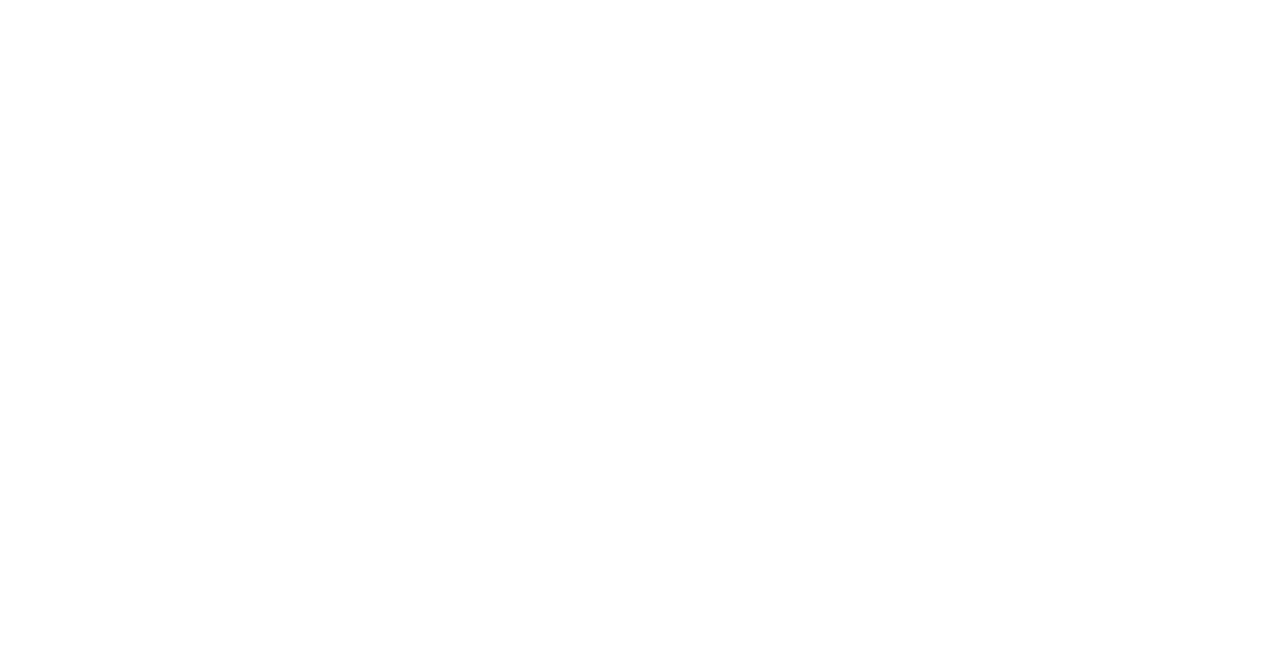
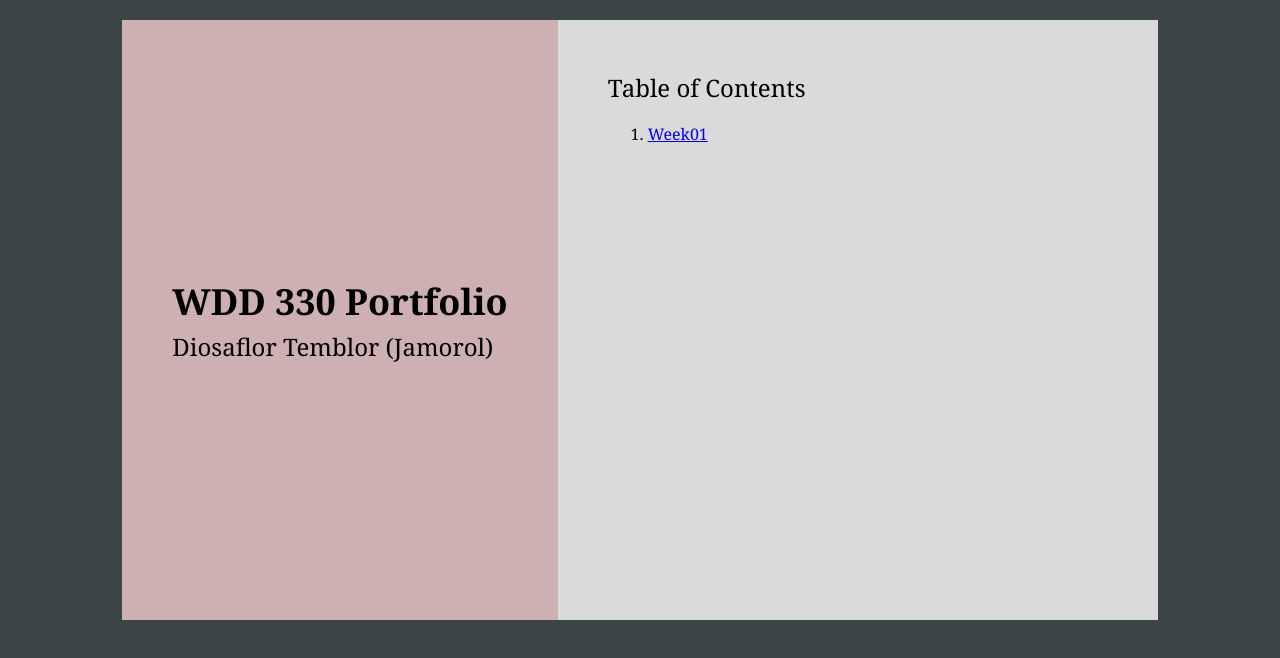
Before and after one commit to diosatem/mobile-apps, a plain HTML site: page index.html in a window 1280 px wide. Drawn offline with Linux system fonts and the light colour scheme.

Commit message:
added css

```diff
--- /dev/null
+++ b/css/main.css
@@ -0,0 +1,43 @@
+body {
+    background-color: #3C4547;
+    font-family: Cambria, Cochin, Georgia, Times, 'Times New Roman', serif;
+    line-height: 1.5;
+    font-size: 16px;
+margin: 0 auto;
+}
+
+h1, h2 {
+    margin: 0;
+}
+
+h1 {
+    font-size: 36px;
+}
+
+h2 {
+    font-weight: 300;
+}
+
+section {
+    display: flex;
+padding: 20px;
+justify-content: center;
+align-items: center;
+}
+
+section div {
+    padding: 50px;
+    min-height: 500px;
+}
+.title {
+background-color: #CEB0B2;
+display: flex;
+flex-flow: column nowrap;
+justify-content: center;
+min-width: 300px;
+
+}
+.list {
+    background-color: #DADADA;
+    min-width: 500px;
+}
--- a/index.html
+++ b/index.html
@@ -1,13 +1,30 @@
 <!DOCTYPE html>
 <html lang="en">
+
 <head>
     <meta charset="UTF-8">
     <meta http-equiv="X-UA-Compatible" content="IE=edge">
     <meta name="viewport" content="width=device-width, initial-scale=1.0">
-    <title>WDD 330 - Diosaflor Temblor (Jamorol)</title>
-    <script src="js/main.js">    </script>
+    <title>WDD 330 Portfolio - Diosaflor Temblor (Jamorol)</title>
+    <script src="js/main.js"> </script>
+    <link rel="stylesheet" href="css/main.css">
 </head>
+
 <body>
+    <section>
+        <div class="title">
+            <h1>WDD 330 Portfolio</h1>
+            <h2>Diosaflor Temblor (Jamorol)</h2>
+        </div>
+        <div class="list">
+            <h2>Table of Contents</h2>
+            <ol>
+                <li><a href="week1/">Week01</a></li>
 
+            </ol>
+        </div>
+
+    </section>
 </body>
+
 </html>
```
Also changed, not shown: images/diosa-profile-removebg-preview.png (added).
